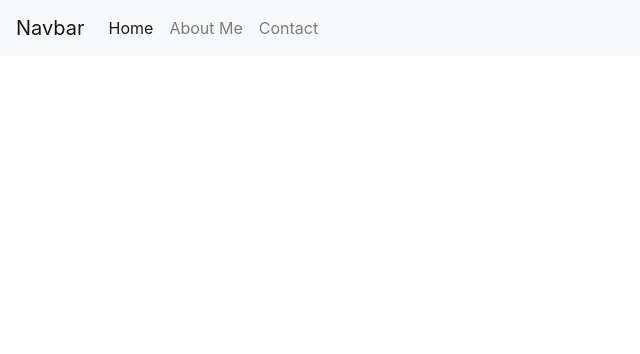
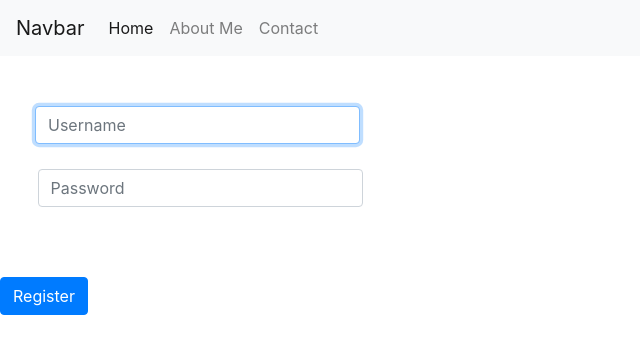
Before and after one commit to anubhavsengupta/MentalJournal, a Flask app: page /login in a window 1280 px wide. Shown: the top 354 px of the page, without its empty margins (0-640 px from the left). Run offline with Flask 2, Linux system fonts and the light colour scheme; some libraries are stand-ins or nearby versions.

Commit message:
Just some more updates

```diff
--- a/app.py
+++ b/app.py
@@ -1,18 +1,37 @@
 from flask import Flask, redirect, url_for, render_template, request, session, flash
-import secrets
-from datetime import timedelta
+from werkzeug.security import generate_password_hash, check_password_hash
 from sqlalchemy import text, create_engine
+from secrets import token_urlsafe
 
 app = Flask(__name__)
 engine = create_engine('sqlite+pysqlite:///database.db')
+
+app.secret_key = token_urlsafe()
 
 @app.route('/')
 def index():
 	return render_template('index.html')
 
-@app.route("/login")
+
+@app.route('/login', methods=['GET', 'POST'])
 def login():
-	return render_template("login.html")
+	if request.method == 'POST':
+		flash('hello')
+		#username = request.form.get('username')
+		#password = request.form.get('password')
+		return 'hello'
+
+	elif request.method == 'GET':
+		return render_template('login.html')
+
+@app.route('/register', methods=['GET', 'POST'])
+def register():
+	if request.method == 'POST':
+		username = request.form.get('username')
+		password = request.form.get('password')
+
+	elif request.method == 'GET':
+		return render_template('register.html')
 
 if __name__ == '__main__':
 	app.run(debug=True)
--- a/templates/login.html
+++ b/templates/login.html
@@ -4,11 +4,14 @@
     <title>Home Page</title>
 {% endblock %}
 
-{% block content %}
-    <form action="#" method="post">
-    <p>Name: </p>
-    <p><input type="text" name="nameinput"/></p>
-    <p><input type="submit" value="submit"/></p>
-
+{% block body %}
+    <form action='/login' method='POST'>
+        <div>
+            <input style='width: 325px; position: relative; left: 35px; top: 50px;' type='text' name='username' class="form-control" autocomplete='off' autofocus placeholder='Username'>
+        </div>
+        <div>
+            <input style='width: 325px; position: relative; left: 37.5px; top: 75px;' type='password' name='password' class='form-control' autocomplete='off' placeholder='Password'>
+        </div>
+        <button class='btn btn-primary' style='text-align: center; position: relative; top: 145px;'>Register</button>
     </form>
 {% endblock %}
```
